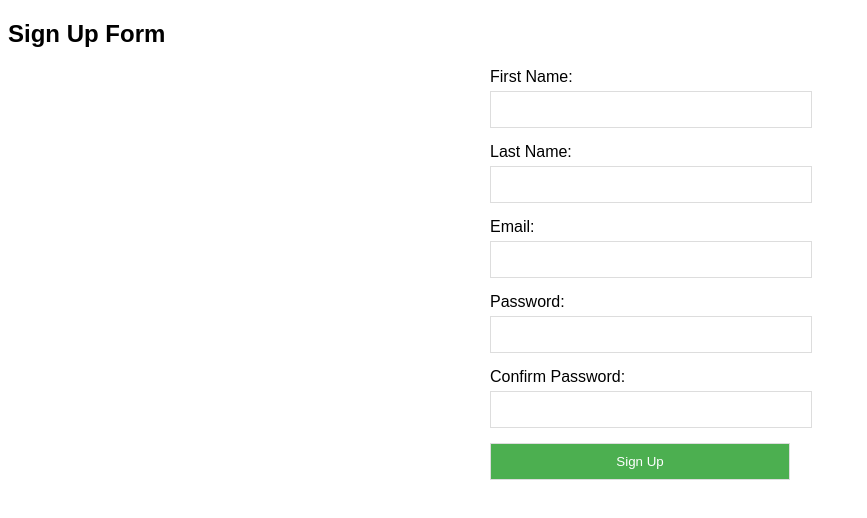
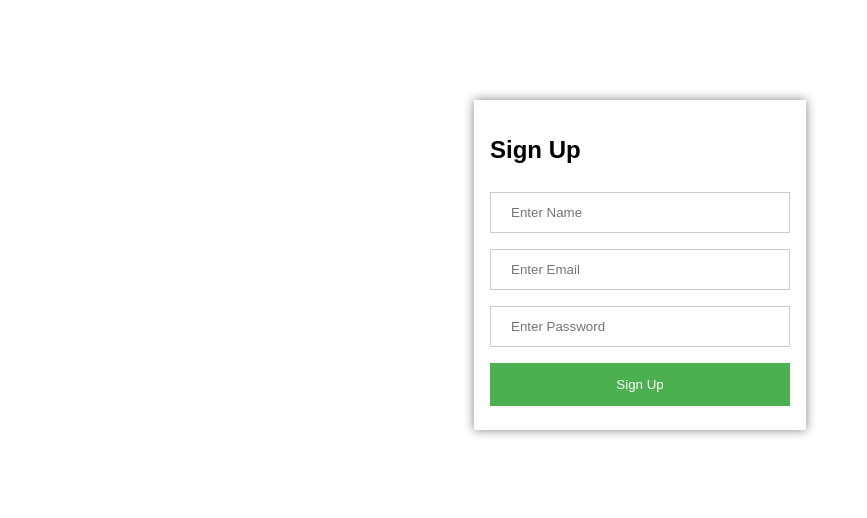
Before and after one commit to SanchakGarg/talerang.github.io, a plain HTML site: page index.html in a window 1280 px wide. Shown: the whole page, without its empty margins (0-867 px from the left). Drawn offline with Linux system fonts and the light colour scheme.

Commit message:
Update index.html

```diff
--- a/index.html
+++ b/index.html
@@ -2,78 +2,57 @@
 <html>
 <head>
 <style>
-body {
- font-family: Arial, sans-serif;
-}
-
-form {
- width: 300px;
- margin: 0 auto;
-}
-
-form input {
- width: 100%;
- padding: 10px;
- margin: 5px 0 15px;
- border: 1px solid #ddd;
-}
-
-form input[type="submit"] {
- background-color: #4CAF50;
- color: white;
- cursor: pointer;
-}
-
-form input[type="submit"]:hover {
- background-color: #45a049;
-}
-
-form div {
- margin-bottom: 10px;
-}
-
-form label,
-form input {
- display: block;
-}
-
-form label {
- margin-bottom: 5px;
-}
-
-.error {
- color: red;
- margin-top: 10px;
-}
+ body { font-family: Arial, sans-serif; }
+ .form-container { width: 300px; padding: 16px; background-color: white; margin: 0 auto; margin-top: 100px; box-shadow: 0px 0px 10px 0px grey; }
+ input[type=text], input[type=password] { width: 100%; padding: 12px 20px; margin: 8px 0; display: inline-block; border: 1px solid #ccc; box-sizing: border-box; }
+ button { background-color: #4CAF50; color: white; padding: 14px 20px; margin: 8px 0; border: none; cursor: pointer; width: 100%; }
+ button:hover { opacity: 0.8; }
+ .alert { padding: 16px; margin-bottom: 20px; background-color: #f44336; color: white; }
+ .closebtn { margin-left: 15px; color: white; font-weight: bold; float: right; font-size: 22px; line-height: 20px; cursor: pointer; }
+ .closebtn:hover { color: black; }
 </style>
+<script src="https://www.google.com/recaptcha/api.js" async defer></script>
 </head>
 <body>
+ <div class="form-container">
+    <h2>Sign Up</h2>
+    <div id="alert-message" class="alert" style="display:none">
+      <span class="closebtn" onclick="this.parentElement.style.display='none';">&times;</span>
+      <strong>Error!</strong> Please check your input and try again.
+    </div>
+    <form id="signup-form">
+      <input type="text" placeholder="Enter Name" name="name" required>
+      <input type="text" placeholder="Enter Email" name="email" required>
+      <input type="password" placeholder="Enter Password" name="password" required>
+      <div class="g-recaptcha" data-sitekey="6LfuITcpAAAAAD-54sTPVYW8pULjU4cE97SuVvwA"></div>
+      <button type="submit">Sign Up</button>
+    </form>
+ </div>
+ <script>
+    document.getElementById('signup-form').addEventListener('submit', function(event) {
+      event.preventDefault();
 
-<h2>Sign Up Form</h2>
+      // Get the input values
+      var name = document.forms["signup-form"]["name"].value;
+      var email = document.forms["signup-form"]["email"].value;
+      var password = document.forms["signup-form"]["password"].value;
 
-<form action="signup.php" method="post">
- <div>
-    <label for="fname">First Name:</label>
-    <input type="text" id="fname" name="fname" required>
- </div>
- <div>
-    <label for="lname">Last Name:</label>
-    <input type="text" id="lname" name="lname" required>
- </div>
- <div>
-    <label for="email">Email:</label>
-    <input type="email" id="email" name="email" required>
- </div>
- <div>
-    <label for="password">Password:</label>
-    <input type="password" id="password" name="password" required>
- </div>
- <div>
-    <label for="cpassword">Confirm Password:</label>
-    <input type="password" id="cpassword" name="cpassword" required>
- </div>
- <input type="submit" value="Sign Up">
-</form>
+      // Validate the input values
+      if(name == "" || email == "" || password == "") {
+        showAlert("Please fill out all the fields.");
+        return;
+      }
 
+      // Add your own backend sign-up logic here
+
+      // Show success message
+      alert("Signed Up Successfully!");
+    });
+
+    function showAlert(message) {
+      document.getElementById('alert-message').style.display = 'block';
+      document.getElementById('alert-message').innerHTML = '<span class="closebtn" onclick="this.parentElement.style.display=\'none\';">&times;</span><strong>Error!</strong> ' + message;
+    }
+ </script>
 </body>
 </html>
```
